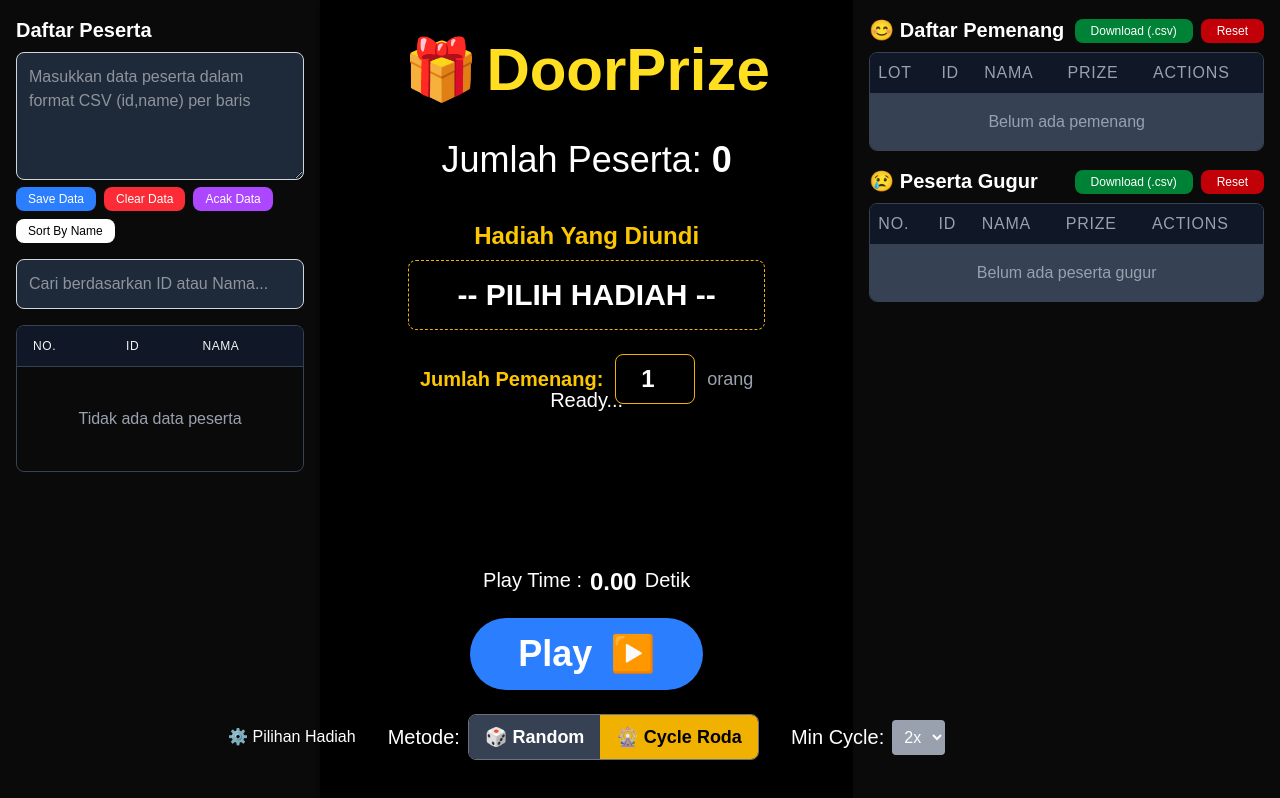
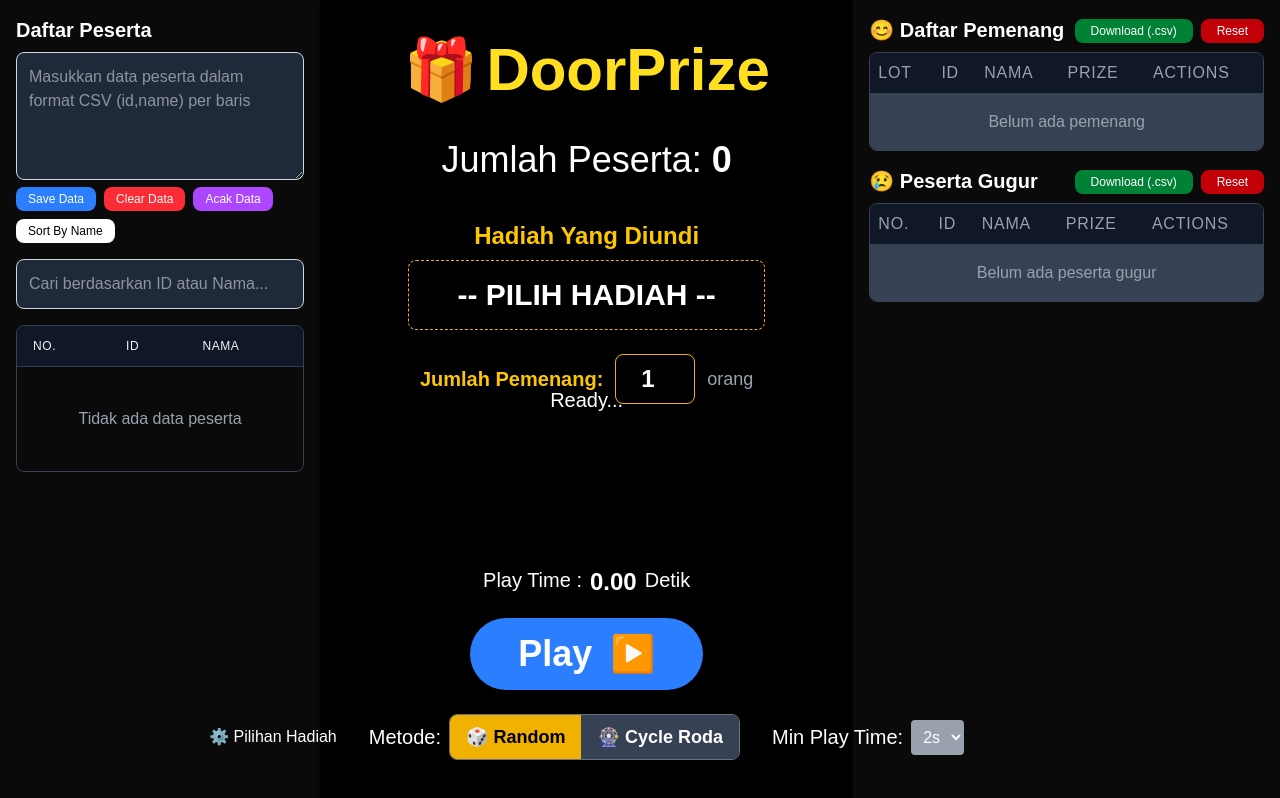
Before and after one commit to yosiazwan/lottery, a Next.js app: page / in a window 1280 px wide. Built offline with nearby package versions, Linux system fonts and the light colour scheme.

Commit message:
default random method

```diff
--- a/src/component/counter.tsx
+++ b/src/component/counter.tsx
@@ -33,7 +33,7 @@ export default function Counter() {
 	const [winners, setWinners] = useState<Peserta[]>([]);
 	const [winnerCount, setWinnerCount] = useState<number>(1);
 
-	const [drawMethod, setDrawMethod] = useState<DrawMethod>('cycle');
+	const [drawMethod, setDrawMethod] = useState<DrawMethod>('random');
 
 	const [hasCompletedCycle, setHasCompletedCycle] = useState<boolean>(false);
 	const [minCycles, setMinCycles] = useState<number>(2);
```
